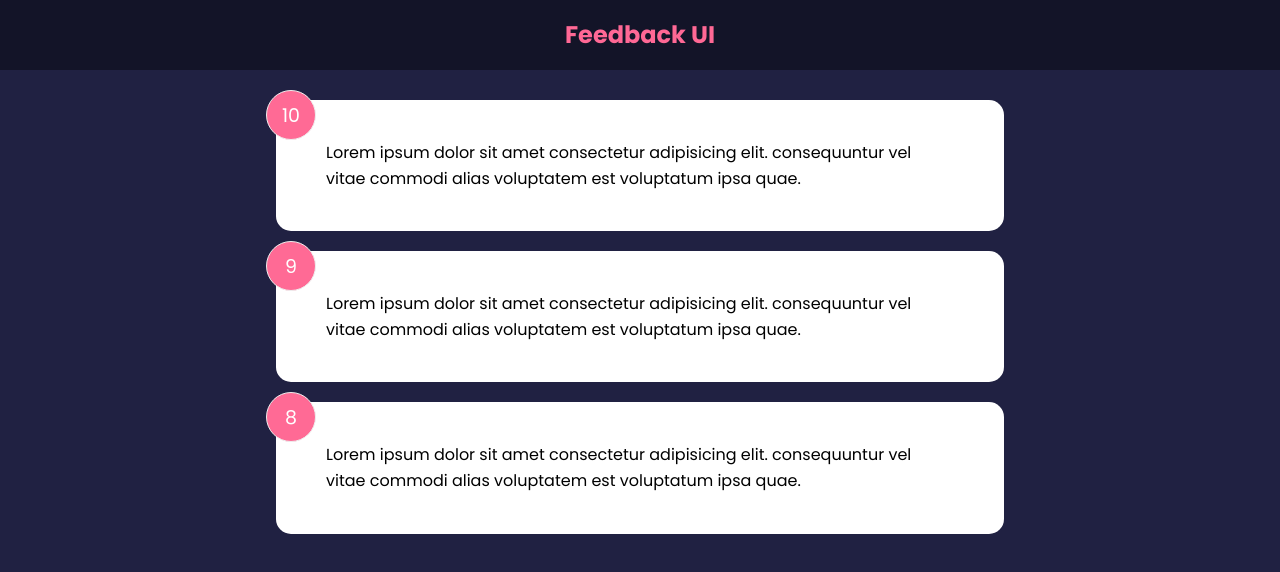
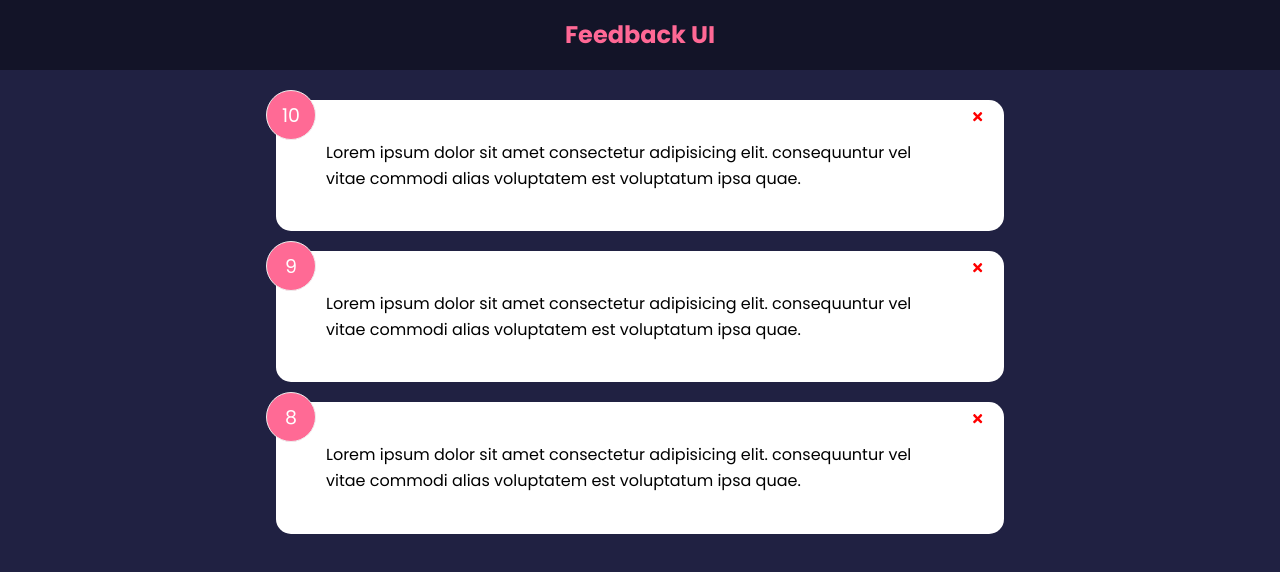
Before and after one commit to kgcthu-kev/feedback-ui-app, a React (Create React App) app: page / in a window 1280 px wide. Shown: the top 572 px of the page. Built offline with nearby package versions, Linux system fonts and the light colour scheme.

Commit message:
Delete feedback item

```diff
--- a/package.json
+++ b/package.json
@@ -8,6 +8,7 @@
     "@testing-library/user-event": "^12.8.3",
     "react": "^17.0.2",
     "react-dom": "^17.0.2",
+    "react-icons": "^4.3.1",
     "react-scripts": "4.0.3",
     "web-vitals": "^1.1.2"
   },
--- a/src/App.js
+++ b/src/App.js
@@ -6,11 +6,17 @@
 function App() {
   const [feedback, setFeedback] = useState(FeedbackData)
 
+  const deleteFeedback = (id) => {
+    if (window.confirm('Are you sure you want to delete?')) {
+      setFeedback(feedback.filter((item) => item.id !== id))
+    }
+  }
+
   return (
     <>
       <Header />
       <div className='container'>
-        <FeedbackList feedback={feedback} />
+        <FeedbackList feedback={feedback} handleDelete={deleteFeedback} />
       </div>
     </>
   )
--- a/src/components/FeedbackItem.jsx
+++ b/src/components/FeedbackItem.jsx
@@ -1,11 +1,15 @@
 import PropTypes from 'prop-types'
 
 import Card from './shared/Card'
+import { FaTimes } from 'react-icons/fa'
 
-function FeedbackItem({ item }) {
+function FeedbackItem({ item, handleDelete }) {
   return (
     <Card>
       <div className='num-display'>{item.rating}</div>
+      <button className='close' onClick={() => handleDelete(item.id)}>
+        <FaTimes color='red' />
+      </button>
       <div className='text-display'>{item.text}</div>
     </Card>
   )
--- a/src/components/FeedbackList.jsx
+++ b/src/components/FeedbackList.jsx
@@ -2,14 +2,15 @@
 
 import FeedbackItem from './FeedbackItem'
 
-function FeedbackList({ feedback }) {
+function FeedbackList({ feedback, handleDelete }) {
   if (!feedback || feedback.length === 0) {
     return <h2>No Feedback</h2>
   }
+
   return (
     <div className='feedback-list'>
       {feedback.map((item) => (
-        <FeedbackItem key={item.id} item={item} />
+        <FeedbackItem key={item.id} item={item} handleDelete={handleDelete} />
       ))}
     </div>
   )
```
Also changed, not shown: 1 other file (tests, documents, lock files or other folders).
